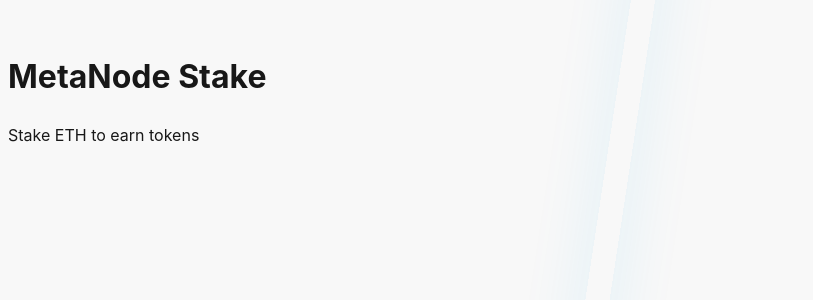
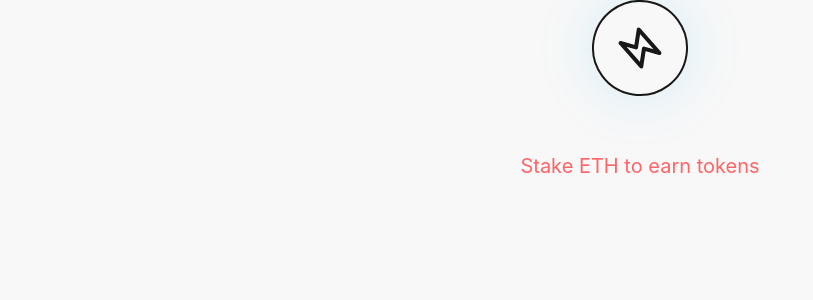
Before and after one commit to AntonyC/Dapp, a React (Vite) app in the folder fe-dev/task2-stake/: page / in a window 1280 px wide. Shown: the top 300 px of the page, without its empty margins (0-813 px from the left). Built offline with nearby package versions, Linux system fonts and the light colour scheme; no server answers; what wagmi would draw is missing.

Commit message:
add tailwind

```diff
--- a/fe-dev/task2-stake/package.json
+++ b/fe-dev/task2-stake/package.json
@@ -9,11 +9,13 @@
     "preview": "vite preview"
   },
   "dependencies": {
+    "@tailwindcss/vite": "^4.1.13",
     "@tanstack/react-query": "5.45.1",
     "framer-motion": "^12.23.12",
     "react": "^18.3.1",
     "react-dom": "^18.3.1",
     "react-icons": "^5.5.0",
+    "tailwindcss": "^4.1.13",
     "viem": "latest",
     "wagmi": "latest"
   },
@@ -22,10 +24,7 @@
     "@types/react-dom": "^18.3.0",
     "@vitejs/plugin-react": "^4.2.1",
     "@wagmi/cli": "latest",
-    "autoprefixer": "^10.4.21",
     "buffer": "^6.0.3",
-    "postcss": "^8.5.6",
-    "tailwindcss": "^4.1.13",
     "typescript": "^5.8.3",
     "vite": "^5.2.11"
   }
--- a/fe-dev/task2-stake/src/index.css
+++ b/fe-dev/task2-stake/src/index.css
@@ -19,3 +19,4 @@
     color: #181818;
   }
 }
+@import "tailwindcss";
--- a/fe-dev/task2-stake/vite.config.ts
+++ b/fe-dev/task2-stake/vite.config.ts
@@ -1,7 +1,8 @@
-import react from '@vitejs/plugin-react'
-import { defineConfig } from 'vite'
+import react from "@vitejs/plugin-react";
+import { defineConfig } from "vite";
+import tailwindcss from "@tailwindcss/vite";
 
 // https://vitejs.dev/config/
 export default defineConfig({
-  plugins: [react()],
-})
+  plugins: [react(), tailwindcss()],
+});
```
Also changed, not shown: 1 other file (tests, documents, lock files or other folders).
